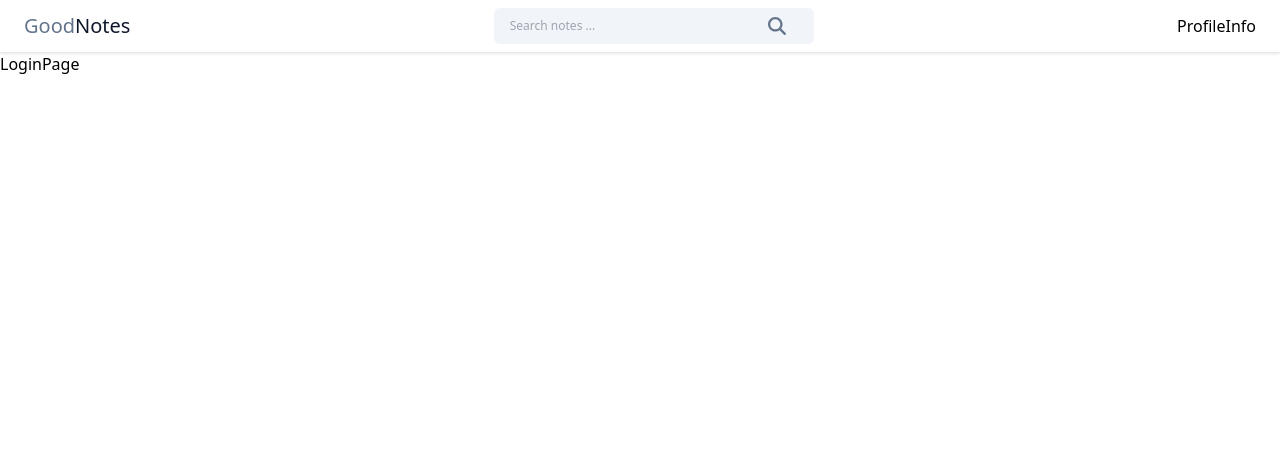
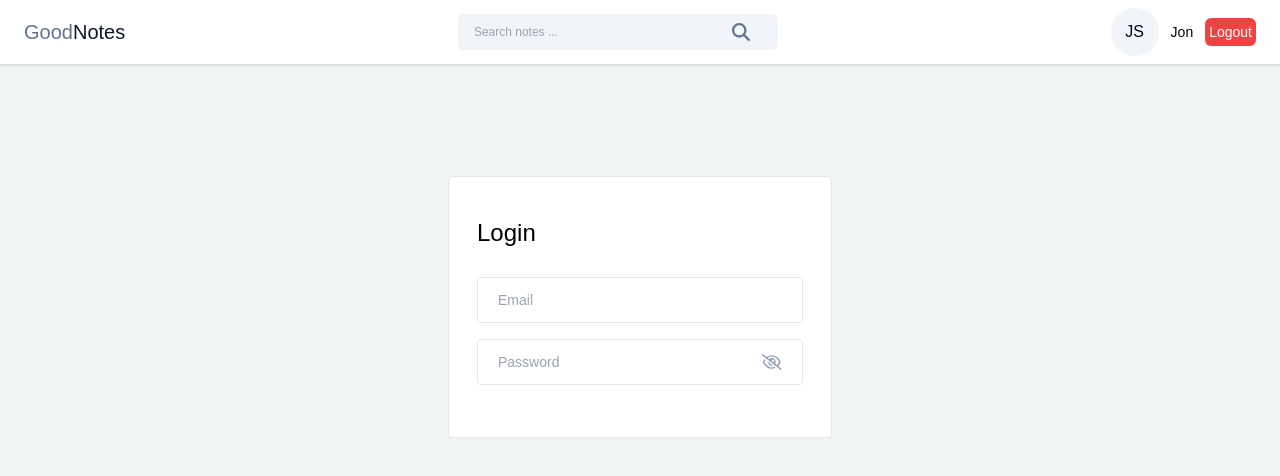
Before and after one commit to guptak-hash/MERN_Note, a React (Vite) app in the folder note-frontend/: page /login in a window 1280 px wide. Shown: the top 476 px of the page. Built offline with nearby package versions, Linux system fonts and the light colour scheme.

Commit message:
created login

```diff
--- a/note-frontend/src/components/Navbar.jsx
+++ b/note-frontend/src/components/Navbar.jsx
@@ -1,15 +1,34 @@
 import SearchBar from './SearchBar/SearchBar'
 import ProfileInfo from './ProfileInfo/ProfileInfo'
+import { useState } from 'react'
+import { useNavigate } from 'react-router-dom'
 
 const Navbar = () => {
+    const [searchQuery, setSearchQuery] = useState('')
+    const navigate = useNavigate();
+    function handleSearch(e) {
+        e.preventDefault()
+    }
+
+    function onClearSearch(e) {
+        e.preventDefault()
+        setSearchQuery('')
+    }
+
+    const onLogout = () => {
+        navigate('/login')
+    }
     return (
         <div className='bg-white flex items-center justify-between px-6 py-2 drop-shadow'>
             <h2 className='text-xl font-medium text-black'>
                 <span className='text-slate-500'>Good</span>
                 <span className='text-slate-900'>Notes</span>
             </h2>
-        <SearchBar/>
-        <ProfileInfo/>
+            <SearchBar value={searchQuery}
+                onChange={(e) => setSearchQuery(e.target.value)}
+                handleSearch={handleSearch}
+                onClearSearch={onClearSearch} />
+            <ProfileInfo onLogout={onLogout} />
         </div>
     )
 }
--- a/note-frontend/src/components/ProfileInfo/ProfileInfo.jsx
+++ b/note-frontend/src/components/ProfileInfo/ProfileInfo.jsx
@@ -1,8 +1,17 @@
 import React from 'react'
+import { getInitials } from '../../utils/helper'
 
-const ProfileInfo = () => {
+const ProfileInfo = ({onLogout}) => {
   return (
-    <div>ProfileInfo</div>
+    <div className='flex items-center gap-3'>
+        <div className='w-12 h-12 flex items-center justify-center rounded-full
+        text-slate-950 font-medium bg-slate-100'>{getInitials('Jon Snow')}</div>
+        <div>
+            <p className='text-sm font-medium'>Jon</p>
+        </div>
+        <button className='text-sm bg-red-500 p-1 rounded-md text-white
+        hover:opacity-80' onClick={onLogout}>Logout</button>
+    </div>
   )
 }
 
--- a/note-frontend/src/components/SearchBar/SearchBar.jsx
+++ b/note-frontend/src/components/SearchBar/SearchBar.jsx
@@ -1,12 +1,18 @@
 import {FaMagnifyingGlass} from 'react-icons/fa6'
+import {IoMdClose} from 'react-icons/io'
 
-const SearchBar = () => {
+const SearchBar = ({value,onChange,handleSearch,onClearSearch}) => {
   return (
     <div className='w-40 sm:w-60 md:w-80 flex items-center px-4 bg-slate-100 rounded-md'>
         <input type="text"
         placeholder='Search notes ...'
-        className='w-full text-xs bg-transparent py-[10px] outline-none'/>
-        <FaMagnifyingGlass className='text-slate-500 text-xl cursor-pointer hover:text-black mr-3' />
+        className='w-full text-xs bg-transparent py-[10px] outline-none'
+        value={value}
+        onChange={onChange}/>
+        {value &&(<IoMdClose className='text-slate-500 text-xl cursor-pointer hover:text-black mr-3'
+        onClick={onClearSearch}/>)}
+        <FaMagnifyingGlass className='text-slate-500 text-xl cursor-pointer hover:text-black mr-3'
+        onClick={handleSearch}/>
     </div>
   )
 }
--- /dev/null
+++ b/note-frontend/src/components/input/PasswordInput.jsx
@@ -0,0 +1,28 @@
+import React, { useState } from 'react'
+import { FaRegEye, FaRegEyeSlash } from 'react-icons/fa6';
+
+function PasswordInput({value,onChange,placeholder}) {
+    const [isShowPassword,setIsShowPassword]=useState(false);
+
+    const toggleShowPassword=()=>{
+        setIsShowPassword(!isShowPassword)
+    }
+
+  return (
+    <div className='flex items-center bg-transparent border-[1.5px] px-5 rounded mb-3'>
+        <input value={value}
+        onChange={onChange}
+        type={isShowPassword ? 'text' : 'password'}
+        placeholder={placeholder || 'Password'}
+        className='w-full text-sm bg-transparent py-3 mr-3 rounded outline-none'/>
+        {isShowPassword ? (
+            <FaRegEye size={22} className='text-[#2B85FF] cursor-pointer' onClick={()=>toggleShowPassword()}/>
+        ):
+        (
+            <FaRegEyeSlash size={22} className='text-slate-400 cursor-pointer' onClick={()=>toggleShowPassword()}/>
+        )}
+    </div>
+  )
+}
+
+export default PasswordInput
--- a/note-frontend/src/index.css
+++ b/note-frontend/src/index.css
@@ -1,3 +1,34 @@
 @tailwind base;
 @tailwind components;
 @tailwind utilities;
+
+
+@layer base{
+html{
+  font-family: sans-serif;
+}
+
+body{
+  background-color: rgb(241,245,241);
+  overflow-x: hidden;
+}
+}
+
+@layer components{
+  .input-box{
+    @apply w-full text-sm bg-transparent border-[1.5px] px-5 py-3 rounded mb-4
+    outline-none;
+  }
+
+  .btn-primary{
+    @apply w-full text-sm bg-[#2B85FF] text-white p-2 rounded my-1 hover:bg-blue-700
+  }
+
+  .icon-btn{
+    @apply text-xl text-slate-300 cursor-pointer hover:text-[#2B85FF];
+  }
+
+  .input-label{
+    @apply text-xs text-slate-400;
+  }
+}
--- a/note-frontend/src/pages/LoginPage.jsx
+++ b/note-frontend/src/pages/LoginPage.jsx
@@ -1,8 +1,27 @@
-import React from 'react'
+import { useState } from "react"
+import PasswordInput from "../components/input/PasswordInput";
+
 
 const LoginPage = () => {
+const [email,setEmail]=useState('');
+const [password,setPassword]=useState('');
+const [error,setError]=useState('');
+
+
   return (
-    <div>LoginPage</div>
+    <div className="flex items-center justify-center mt-28">
+         <div className="w-96 border rounded bg-white px-7 py-10">
+            <form>
+                <h4 className='text-2xl mb-7'>Login</h4>
+                <input type='text'
+                placeholder='Email'
+                className='input-box'
+                value={email}
+                onChange={(e)=>setEmail(e.target.value)}/>
+                <PasswordInput/>
+            </form>
+         </div>
+    </div>
   )
 }
 
--- /dev/null
+++ b/note-frontend/src/utils/helper.js
@@ -0,0 +1,13 @@
+export const getInitials = (name) => {
+    if (!name) return ''
+    const words = name.split(" ");
+    let initials = ''
+    if (words.length == 1) {
+        initials += words[0][0]
+    } else {
+        for (let i = 0; i < Math.min(words.length, 2); i++) {
+            initials += words[i][0]
+        }
+    }
+    return initials.toUpperCase()
+}
```
Lines whose indentation alone changed are shown as unchanged.
